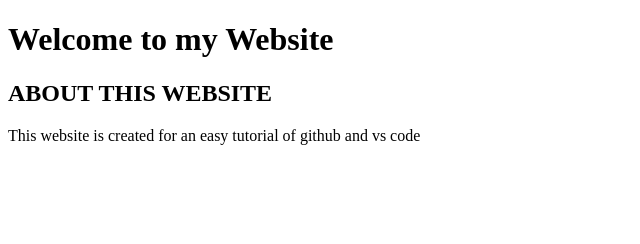
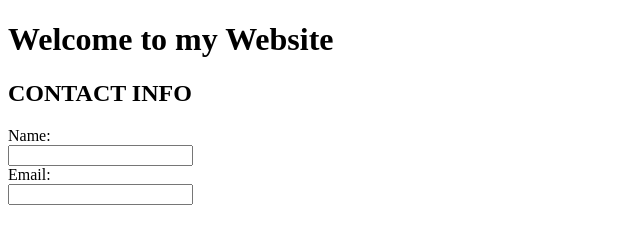
Before and after one commit to Masuma-86/BRANCH, a plain HTML site: page index.html in a window 1280 px wide. Shown: the whole page, without its empty margins (0-640 px from the left). Drawn offline with Linux system fonts and the light colour scheme.

Commit message:
Contact information added

```diff
--- a/index.html
+++ b/index.html
@@ -5,7 +5,12 @@
 </head>
 <body>
     <h1>Welcome to my Website</h1>
-    <h2>ABOUT THIS WEBSITE</h2>
-    <p>This website is created for an easy tutorial of github and vs code</p>
+    <h2>CONTACT INFO</h2>
+    <form>
+        <label for="name">Name:</label><br>
+        <input type="text" id="name" name="name"><br>
+        <label for="email">Email:</label><br>
+        <input type="email" id="email" name="email"><br>
+    </form>
 </body>
 </html>
```
